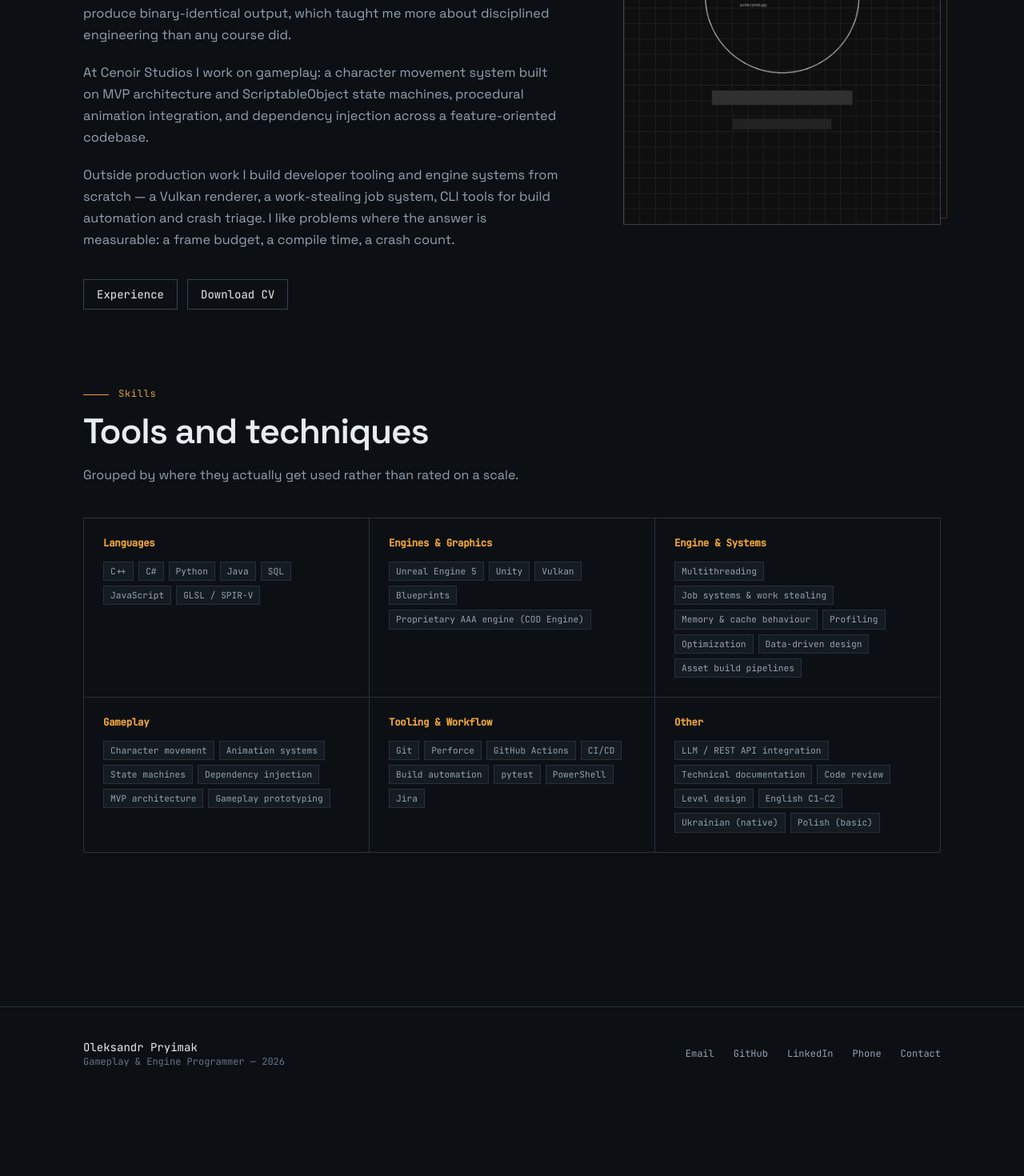
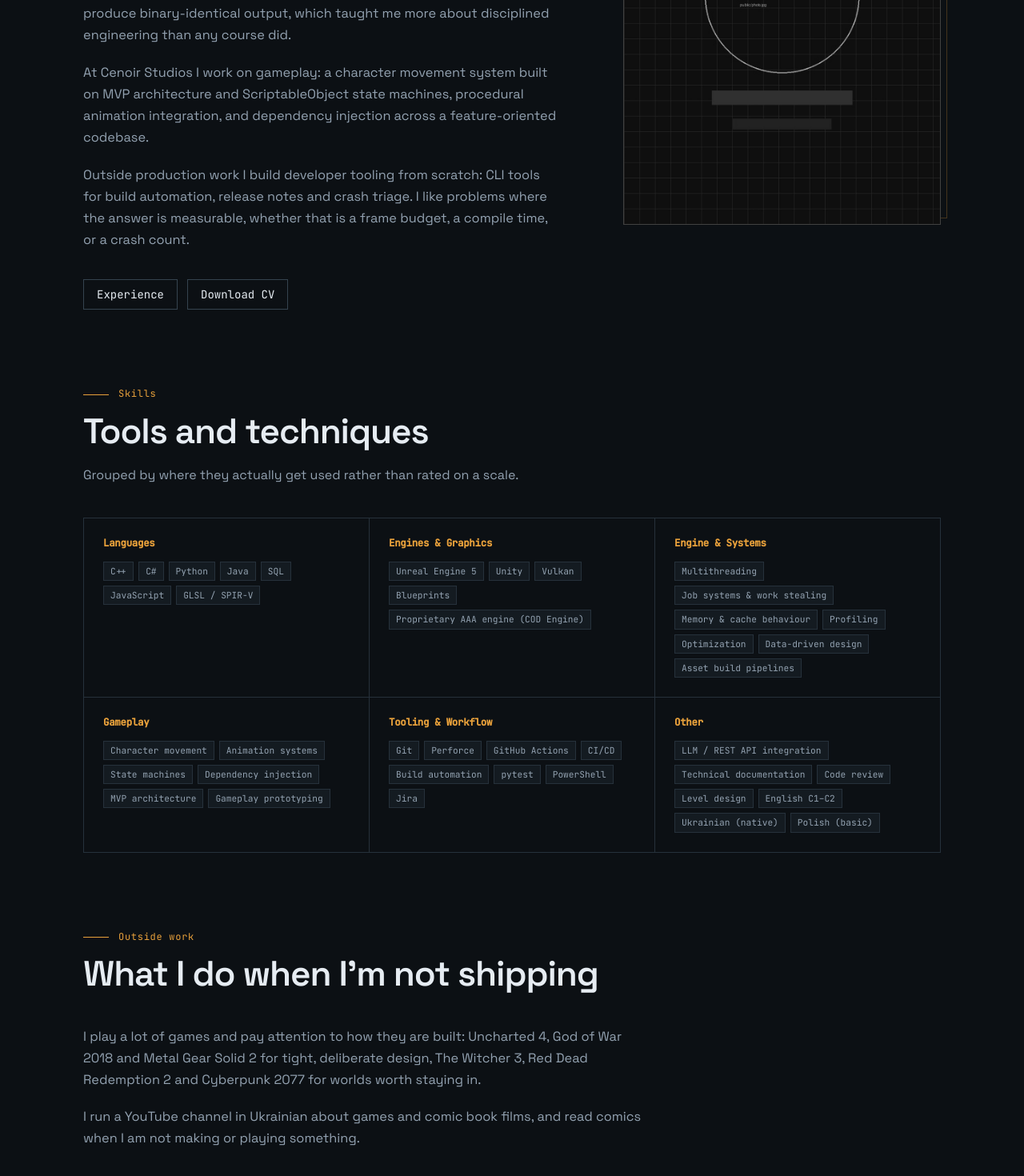
Before and after one commit to BatSasha52/BatSasha52.github.io, a React (Vite) app: page /about in a window 1280 px wide. Shown: the part 486-1956 px from the top of the page at 80% size. Before the commit the page ends 1861 px from the top, so only its background shows below. Built offline with nearby package versions, Linux system fonts and the light colour scheme.

Commit message:
Hobbies added

```diff
--- a/src/data/profile.ts
+++ b/src/data/profile.ts
@@ -10,35 +10,24 @@ export const profile: Profile = {
     "I build the systems underneath games: engine internals, build pipelines, and the tools that keep a team moving. Previously a programming intern on Call of Duty: Black Ops 7 at Activision Central Tech.",
 
   bio: [
-    "I am a gameplay and engine programmer based in Warsaw. My work sits close to the engine: character movement and animation systems on one side, build pipelines, asset tooling and renderer internals on the other.",
-    "At Activision Central Tech I worked inside a large-scale C++ codebase on the asset build pipeline for Call of Duty: Black Ops 7, implementing content-sensitive caching and parallelising hot paths. Compilation time for certain classes dropped from 67 seconds to 0.14 — and every refactor had to produce binary-identical output, which taught me more about disciplined engineering than any course did.",
+    "I am a gameplay and engine programmer based in Warsaw. My work sits close to the engine: character movement and animation systems on one side, build pipelines, asset tooling and crash diagnostics on the other.",
+    "At Activision Central Tech I worked inside a large-scale C++ codebase on the asset build pipeline for Call of Duty: Black Ops 7, implementing content-sensitive caching and parallelising hot paths. Compilation time for certain classes dropped from 67 seconds to 0.14, and every refactor had to produce binary-identical output, which taught me more about disciplined engineering than any course did.",
     "At Cenoir Studios I work on gameplay: a character movement system built on MVP architecture and ScriptableObject state machines, procedural animation integration, and dependency injection across a feature-oriented codebase.",
-    "Outside production work I build developer tooling and engine systems from scratch — a Vulkan renderer, a work-stealing job system, CLI tools for build automation and crash triage. I like problems where the answer is measurable: a frame budget, a compile time, a crash count.",
+    "Outside production work I build developer tooling from scratch: CLI tools for build automation, release notes and crash triage. I like problems where the answer is measurable, whether that is a frame budget, a compile time, or a crash count.",
+  ],
+
+  hobbies: [
+    "I play a lot of games and pay attention to how they are built: Uncharted 4, God of War 2018 and Metal Gear Solid 2 for tight, deliberate design, The Witcher 3, Red Dead Redemption 2 and Cyberpunk 2077 for worlds worth staying in.",
+    "I run a YouTube channel in Ukrainian about games and comic book films, and read comics when I am not making or playing something.",
   ],
 
   photo: "/photo.jpg",
   cv: "/Oleksandr_Pryimak_CV.pdf",
 
   contacts: [
-    {
-      label: "Email",
-      value: "pryimaksasha@gmail.com",
-      url: "mailto:pryimaksasha@gmail.com",
-    },
-    {
-      label: "GitHub",
-      value: "github.com/BatSasha52",
-      url: "https://github.com/BatSasha52",
-    },
-    {
-      label: "LinkedIn",
-      value: "linkedin.com/in/oleksandr-pryimak",
-      url: "www.linkedin.com/in/oleksandr-pryimak-bba75333a",
-    },
-    {
-      label: "Phone",
-      value: "+48 511 873 473",
-      url: "tel:+48511873473",
-    },
+    { label: "Email", value: "pryimaksasha@gmail.com", url: "mailto:pryimaksasha@gmail.com" },
+    { label: "GitHub", value: "github.com/BatSasha52", url: "https://github.com/BatSasha52" },
+    { label: "LinkedIn", value: "linkedin.com/in/oleksandr-pryimak", url: "https://www.linkedin.com/in/oleksandr-pryimak-bba75333a" },
+    { label: "Phone", value: "+48 511 873 473", url: "tel:+48511873473" },
   ],
 };
--- a/src/data/types.ts
+++ b/src/data/types.ts
@@ -60,4 +60,5 @@ export interface Profile {
   photo: string;
   cv: string;
   contacts: ContactLink[];
+  hobbies?: string[];
 }
--- a/src/pages/About.tsx
+++ b/src/pages/About.tsx
@@ -11,6 +11,8 @@ export default function About() {
     title: `About — ${profile.name}`,
     description: profile.bio[0],
   });
+
+  const hobbies = profile.hobbies ?? [];
 
   return (
     <div className="shell py-16 sm:py-24">
@@ -80,6 +82,22 @@ export default function About() {
           ))}
         </div>
       </div>
+
+      {hobbies.length > 0 && (
+        <div className="mt-24">
+          <SectionHeading
+            label="Outside work"
+            title="What I do when I'm not shipping"
+          />
+          <div className="space-y-5">
+            {hobbies.map((paragraph, i) => (
+              <Reveal key={i} delay={i * 0.05}>
+                <p className="prose-body text-[1.02rem]">{paragraph}</p>
+              </Reveal>
+            ))}
+          </div>
+        </div>
+      )}
     </div>
   );
 }
```
